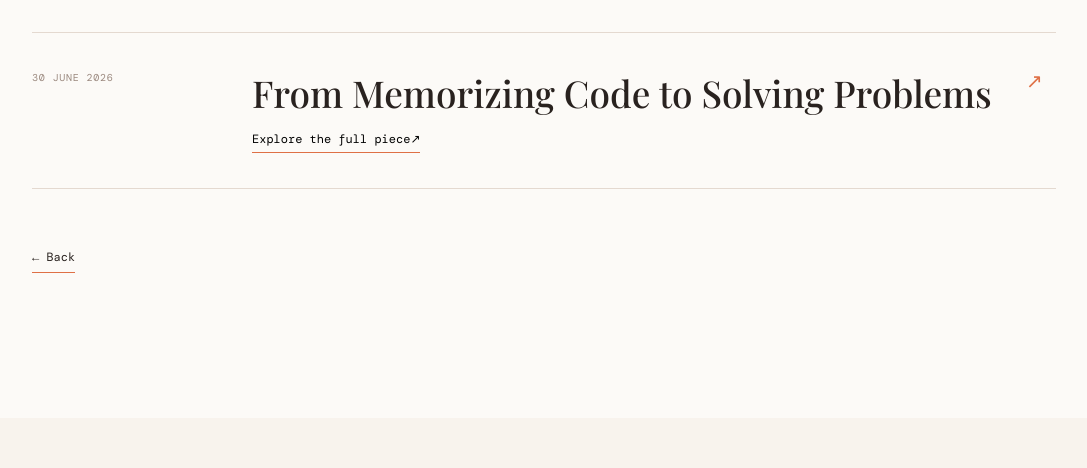
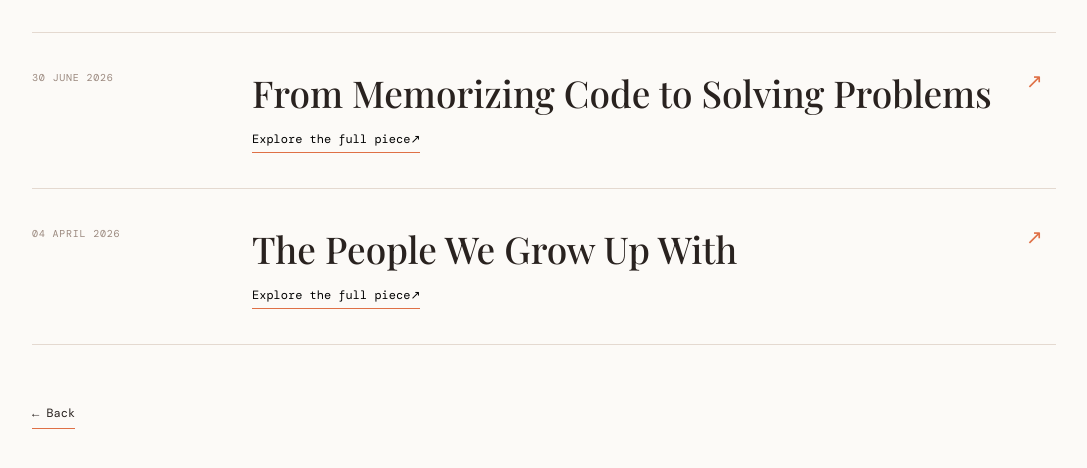
Before and after one commit to jyotsanayadav/journel, a plain HTML site: page articles.html in a window 1280 px wide. Shown: the part 749-1217 px from the top of the page, without its empty margins (96-1183 px from the left). Before the commit the page ends 1167 px from the top, so only its background shows below. Drawn offline with nearby package versions, Linux system fonts and the light colour scheme; a web font is replaced by a local one.

Commit message:
Update articles.html

```diff
--- a/articles.html
+++ b/articles.html
@@ -39,6 +39,11 @@
           <div class="article-main"><h3>From Memorizing Code to Solving Problems</h3><button class="read-button" data-article="article-two"> Explore the full piece↗</button></div>
           <span class="article-arrow">↗</span>
         </article>
+        <article class="article-row">
+          <div class="article-date">04 APRIL 2026 <span></span></div>
+          <div class="article-main"><h3>The People We Grow Up With</h3><button class="read-button" data-article="article-two"> Explore the full piece↗</button></div>
+          <span class="article-arrow">↗</span>
+        </article>
       </div>
       <a class="text-link back-home" href="index.html">← Back</a>
     </section>
```
